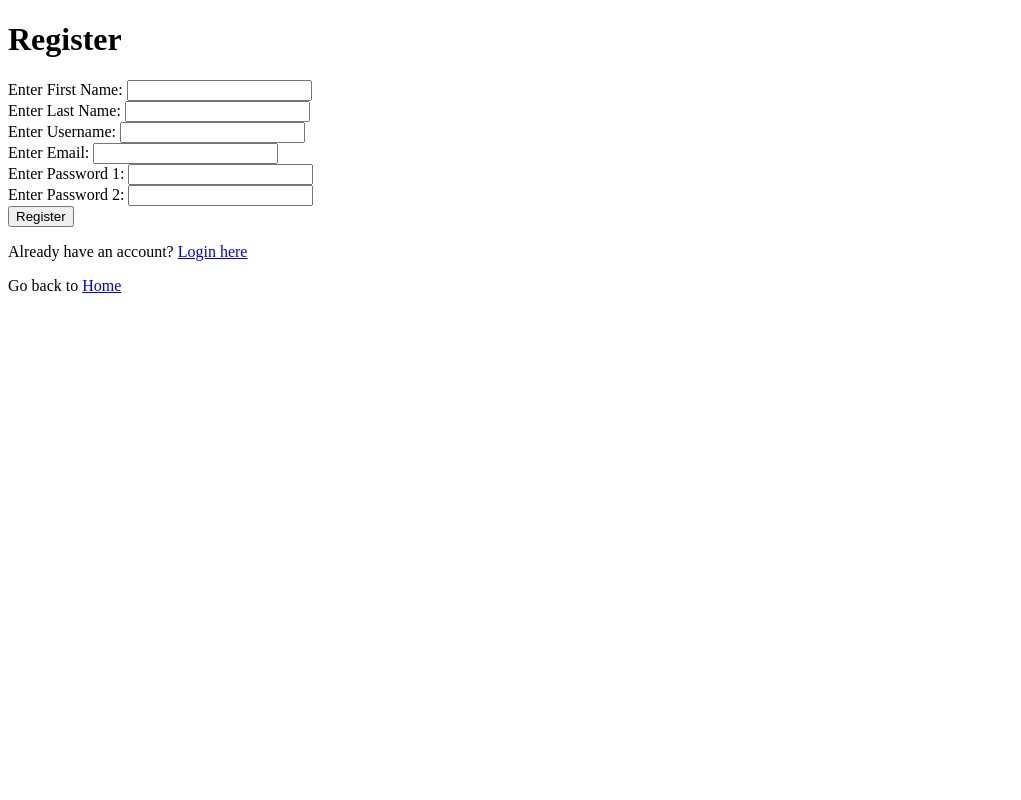
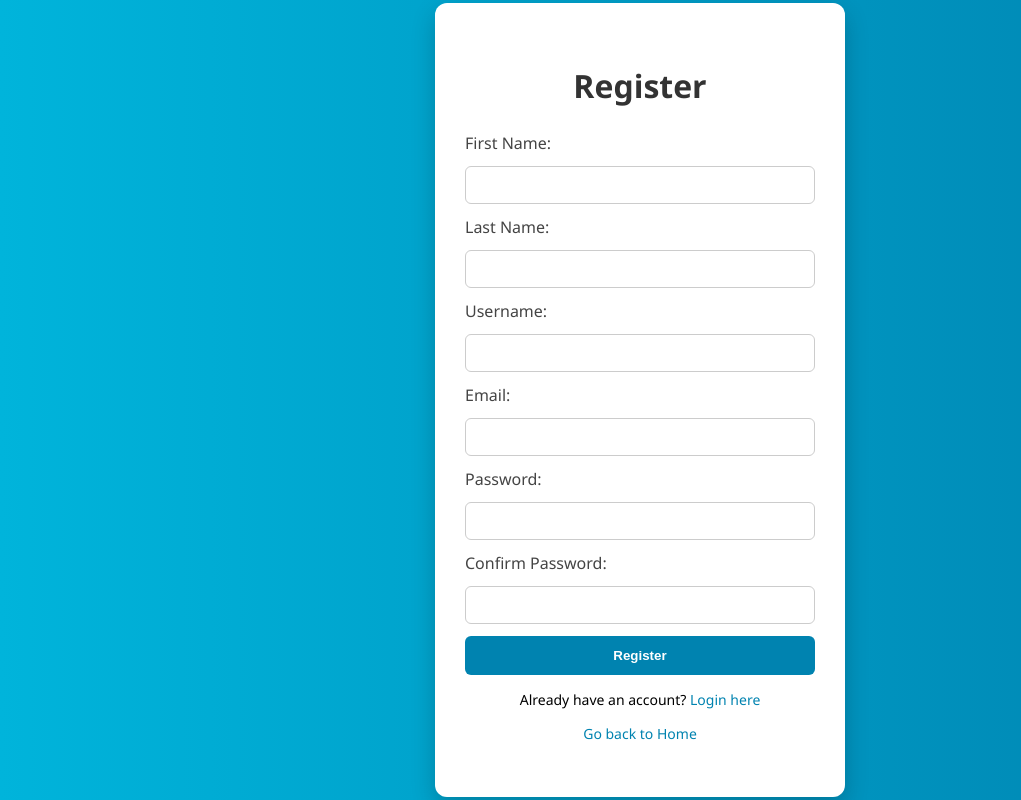
Before and after one commit to Boikanyo-Mohlamonyane/travello, a Django app: page /accounts/register in a window 1280 px wide. Shown: the whole page, without its empty margins (0-1021 px from the left). Run offline with Django 5.2, Linux system fonts and the light colour scheme.

Commit message:
Modified Login.html and Register.html

```diff
--- /dev/null
+++ b/boikanyo/project/static/styles/register.css
@@ -0,0 +1,82 @@
+body {
+    margin: 0;
+    padding: 0;
+    font-family: 'Segoe UI', sans-serif;
+    background: linear-gradient(to right, #00b4db, #0083b0);
+    display: flex;
+    justify-content: center;
+    align-items: center;
+    height: 100vh;
+}
+
+.register-container {
+    background-color: #ffffff;
+    padding: 40px 30px;
+    border-radius: 12px;
+    box-shadow: 0 10px 25px rgba(0, 0, 0, 0.2);
+    width: 350px;
+    text-align: center;
+}
+
+h1 {
+    margin-bottom: 25px;
+    color: #333;
+}
+
+form {
+    display: flex;
+    flex-direction: column;
+    gap: 12px;
+    text-align: left;
+}
+
+label {
+    font-weight: 500;
+    color: #444;
+}
+
+input[type="text"],
+input[type="email"],
+input[type="password"] {
+    padding: 10px;
+    border: 1px solid #ccc;
+    border-radius: 6px;
+    font-size: 14px;
+    width: 100%;
+    box-sizing: border-box;
+}
+
+input[type="submit"] {
+    padding: 12px;
+    background-color: #0083b0;
+    color: #fff;
+    border: none;
+    border-radius: 6px;
+    font-weight: bold;
+    cursor: pointer;
+    transition: background 0.3s ease;
+}
+
+input[type="submit"]:hover {
+    background-color: #006994;
+}
+
+.error {
+    color: red;
+    font-weight: bold;
+    margin-bottom: 15px;
+}
+
+.link {
+    margin-top: 15px;
+    font-size: 14px;
+}
+
+.link a {
+    color: #0083b0;
+    text-decoration: none;
+}
+
+.link a:hover {
+    text-decoration: underline;
+}
--- a/boikanyo/project/templates/register.html
+++ b/boikanyo/project/templates/register.html
@@ -1,27 +1,47 @@
+{% load static %}
 <!DOCTYPE html>
-<html>
+<html lang="en">
 <head>
+    <meta charset="UTF-8">
     <title>Register</title>
+    <link rel="stylesheet" type="text/css" href="{% static 'styles/register.css' %}">
 </head>
 <body>
+
+<div class="register-container">
     <h1>Register</h1>
 
     {% if error %}
-        <p style="color:red;">{{ error }}</p>
+        <p class="error">{{ error }}</p>
     {% endif %}
 
     <form action="{% url 'register' %}" method="post">
         {% csrf_token %}
-        Enter First Name: <input type="text" name="first_name"><br>
-        Enter Last Name: <input type="text" name="last_name"><br>
-        Enter Username: <input type="text" name="username"><br>
-        Enter Email: <input type="email" name="email"><br>
-        Enter Password 1: <input type="password" name="password1"><br>
-        Enter Password 2: <input type="password" name="password2"><br>
+
+        <label for="first_name">First Name:</label>
+        <input type="text" name="first_name" id="first_name" required>
+
+        <label for="last_name">Last Name:</label>
+        <input type="text" name="last_name" id="last_name" required>
+
+        <label for="username">Username:</label>
+        <input type="text" name="username" id="username" required>
+
+        <label for="email">Email:</label>
+        <input type="email" name="email" id="email" required>
+
+        <label for="password1">Password:</label>
+        <input type="password" name="password1" id="password1" required>
+
+        <label for="password2">Confirm Password:</label>
+        <input type="password" name="password2" id="password2" required>
+
         <input type="submit" value="Register">
     </form>
 
-    <p>Already have an account? <a href="{% url 'login' %}">Login here</a></p>
-    <p>Go back to <a href="#">Home</a></p>
+    <p class="link">Already have an account? <a href="{% url 'login' %}">Login here</a></p>
+    <p class="link"><a href="#">Go back to Home</a></p>
+</div>
+
 </body>
 </html>
```
Also changed, not shown: boikanyo/project/static/styles/login.css (added, +78 -0 lines), boikanyo/project/templates/Login.html (+15 -6 lines).
